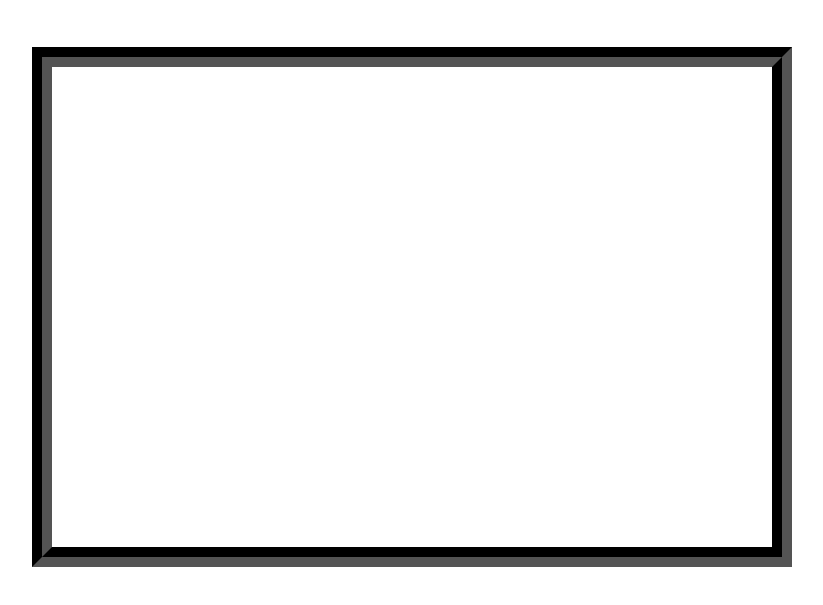
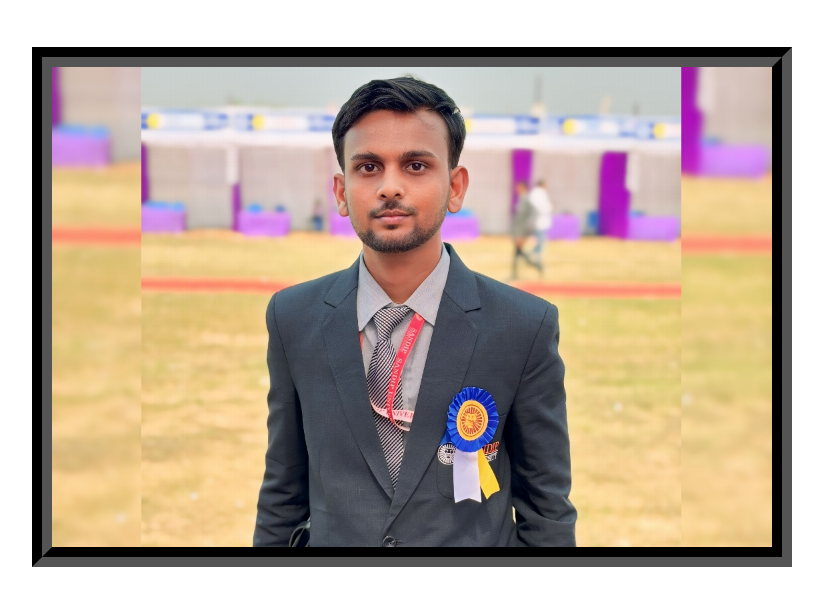
Before and after one commit to 112ankushraj/Slide-up, a plain HTML site: page index.html in a window 1280 px wide. Shown: the part 61-666 px from the top of the page, without its empty margins (228-1051 px from the left). Drawn offline with Linux system fonts and the light colour scheme.

Commit message:
Update index.css

```diff
--- a/index.css
+++ b/index.css
@@ -3,7 +3,7 @@
     height: 480px;
     border: 20px groove black;
     margin: 50px auto;
-    background: url(../image/ankushdress.jpg);
+    background: url(ankushdress.jpg);
     background-size: cover;
 }
 
```
